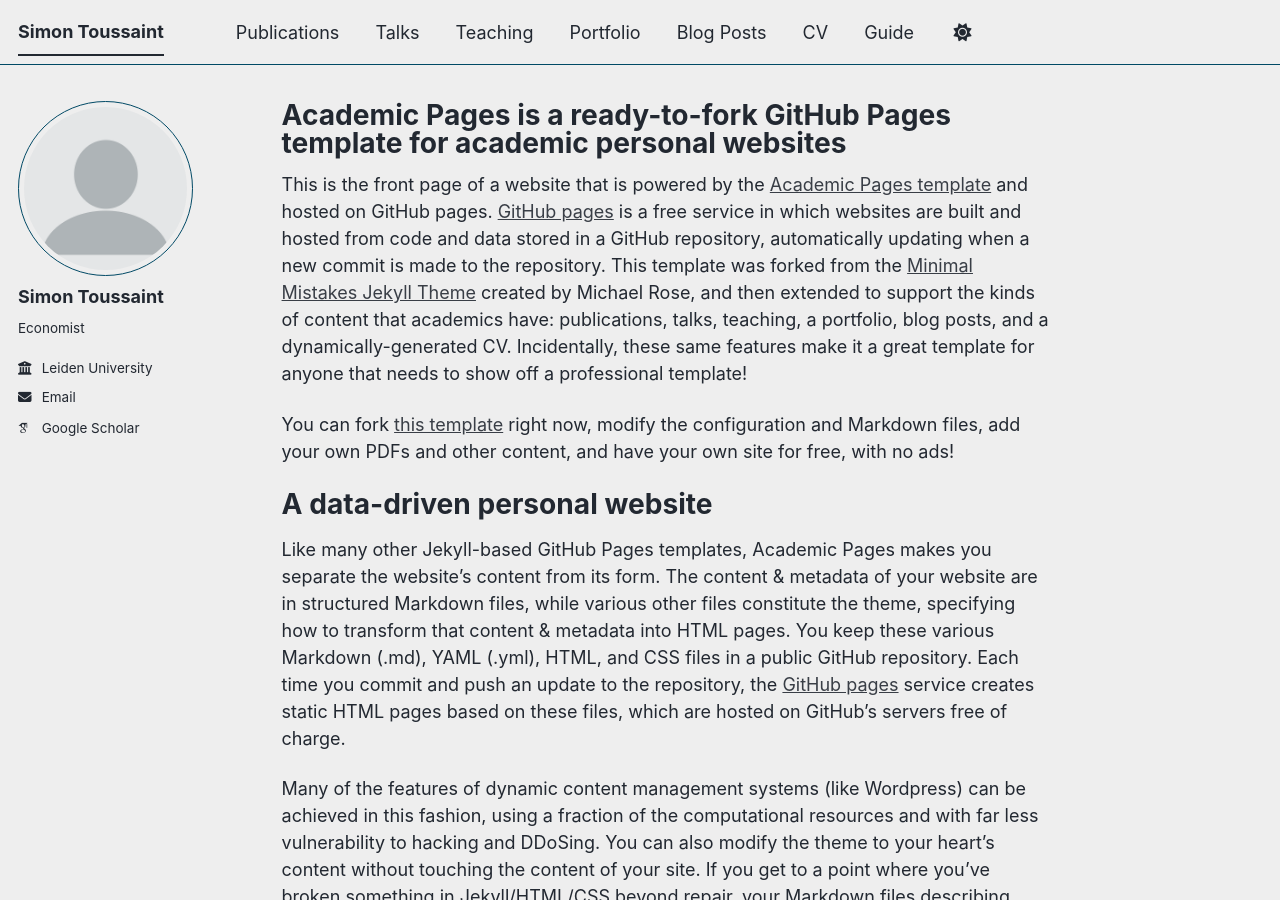
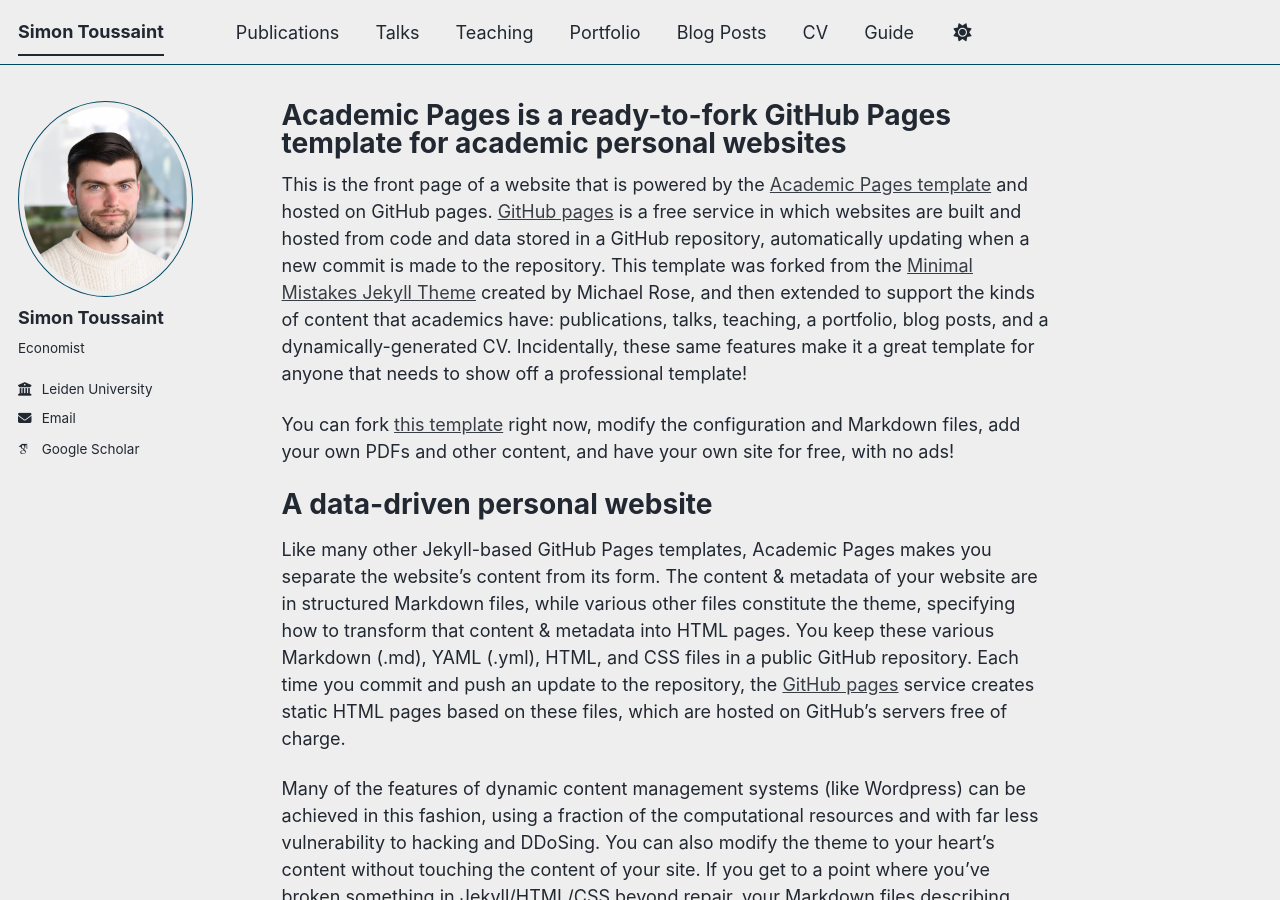
Before and after one commit to sjtoussaint/sjtoussaint.github.io, a Jekyll site: the page built from _pages/about.md, in a window 1280 px wide and 900 px high. Built offline with Jekyll 4.4.1, drawn with Linux system fonts in a browser that asks for light colours; some web fonts are replaced; a script bundle is joined from its source files by our own code; library files that are not in the unit come from our copies.

Commit message:
Update _config.yml

```diff
--- a/_config.yml
+++ b/_config.yml
@@ -23,7 +23,7 @@
 #               Additional customization can be done by editing /_includes/author-profile.html
 author:
   # Biographic information
-  avatar           : "profile.png"
+  avatar           : "simon_cropped.jpg"
   name             : "Simon Toussaint"
   pronouns         : # example: "she/her"
   bio              : "Economist"
```
